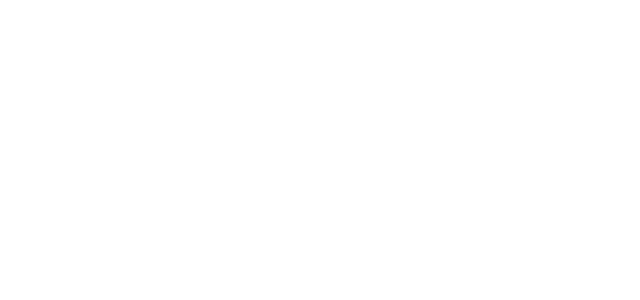
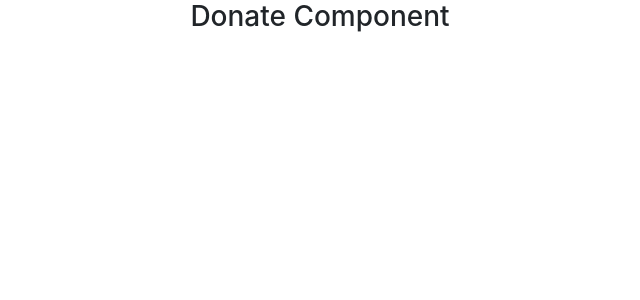
Before and after one commit to mrrobot16/fluffy-computing-machine, a React (Create React App) app: page /donate in a window 1280 px wide. Shown: the top 300 px of the page, without its empty margins (320-960 px from the left). Built offline with nearby package versions, Linux system fonts and the light colour scheme.

Commit message:
Created Donate component

```diff
--- /dev/null
+++ b/src/components/donate/donate.component.js
@@ -0,0 +1,10 @@
+import React, { Component } from 'react'
+export class DonateComponent extends Component {
+  render(){
+    return (
+      <div className="donate">
+        <h3>Donate Component</h3>
+      </div>
+    )
+  }
+}
--- a/src/components/index.js
+++ b/src/components/index.js
@@ -2,4 +2,5 @@
 import { DonorDashboardComponent } from './donor-dashboard/donor-dashboard.component'
 import { NonProfitDashboardComponent } from './non-profit-dashboard/non-profit-dashboard.component'
 import { SupplierComponent } from './supplier/supplier.component'
-export { HomeComponent, DonorDashboardComponent, NonProfitDashboardComponent, SupplierComponent }
+import { DonateComponent } from './donate/donate.component'
+export { HomeComponent, DonorDashboardComponent, NonProfitDashboardComponent, SupplierComponent, DonateComponent }
--- a/src/routes/app.routes.js
+++ b/src/routes/app.routes.js
@@ -1,6 +1,6 @@
 import React, { Component } from 'react'
 import { Route } from 'react-router-dom'
-import { HomeComponent, DonorDashboardComponent, NonProfitDashboardComponent, SupplierComponent } from '../components'
+import { HomeComponent, DonorDashboardComponent, NonProfitDashboardComponent, SupplierComponent, DonateComponent } from '../components'
 export class AppRouter extends Component {
   render(){
     return(
@@ -9,6 +9,7 @@
         <Route path="/donor" component={DonorDashboardComponent} />
         <Route path="/non-profit" component={NonProfitDashboardComponent} />
         <Route path="/supplier" component={SupplierComponent} />
+        <Route path="/donate" component={DonateComponent} />
       </div>
     )
   }
```
